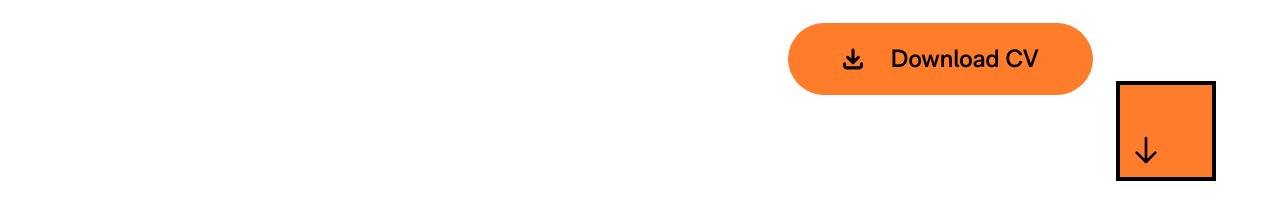
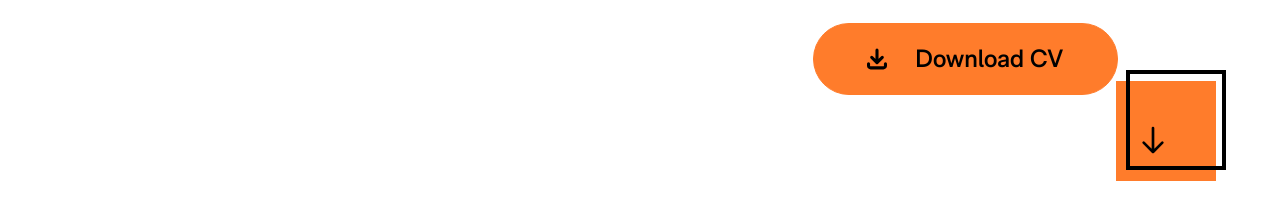
Before and after one commit to ahtisham774/Rafia-Mehmood-Portfolio, a Next.js app: page / in a window 1280 px wide. Shown: the part 595-800 px from the top of the page. Built offline with nearby package versions, Linux system fonts and the light colour scheme.

Commit message:
quick fix

```diff
--- a/src/app/layout.tsx
+++ b/src/app/layout.tsx
@@ -1,62 +1,34 @@
-// File: src/app/layout.tsx
+import type { Metadata } from "next";
+import { Lexend } from "next/font/google";
+import "./globals.css";
 
-import type { Metadata } from 'next';
-import localFont from 'next/font/local';
-import './globals.css';
-
-// 1. Put your downloaded Lexend .woff2 files in:
-//    public/fonts/lexend/Lexend-Regular.woff2
-//    public/fonts/lexend/Lexend-Bold.woff2
-
-const lexend = localFont({
-  src: [
-    {
-      path: '../public/fonts/lexend/Lexend-Regular.woff2',
-      weight: '400',
-      style: 'normal',
-    },
-    {
-      path: '../public/fonts/lexend/Lexend-Bold.woff2',
-      weight: '700',
-      style: 'normal',
-    },
-  ],
-  variable: '--font-lexend',
-  display: 'swap',
+// Load Lexend as the main font
+const lexend = Lexend({
+    subsets: ["latin"],
+    variable: "--font-lexend",
+    display: "swap",
 });
 
 export const metadata: Metadata = {
-  title: 'My Portfolio',
-  description: 'Created by Habib ur Rehman Zia',
+    title: "Create Next App",
+    description: "Generated by create next app",
 };
 
 export default function RootLayout({
                                        children,
-}: {
+                                   }: Readonly<{
     children: React.ReactNode;
-}) {
+}>) {
     return (
         <html lang="en" className={lexend.variable}>
-      <body className="antialiased relative">
-        {children}
-
-        {/* Download arrow button */}
-        <div className="fixed z-50 bottom-2 right-5 md:bottom-6 md:right-16 w-[50px] h-[50px] md:w-[100px] md:h-[100px] bg-[#FF7C2B] group cursor-pointer">
-          <div className="absolute inset-0 flex items-center justify-center transition-all duration-400 border-2 md:border-4 border-black group-hover:border-[#FF7C2B]">
-            <svg
-              xmlns="http://www.w3.org/2000/svg"
-              className="absolute left-[5px] bottom-[5px] md:left-[10px] md:bottom-[11px] w-6 h-6 md:w-8 md:h-8 text-black transition-all duration-300 group-hover:animate-bounce"
-              fill="none"
-              viewBox="0 0 24 24"
-              stroke="currentColor"
-            >
-              <path
-                strokeLinecap="round"
-                strokeLinejoin="round"
-                strokeWidth={2}
-                d="M19 14l-7 7m0 0l-7-7m7 7V3"
-              />
+        <body className="antialiased relative">{children}
+        <div className="block group cursor-pointer fixed z-50 md:bottom-6 bottom-2 md:right-16 right-5 md:h-[100px] w-[50px] h-[50px] md:w-[100px] bg-[#FF7C2B]">
+            <div className="relative">
+                <div className="absolute md:-top-[11px] md:left-[10px] -top-[7px] left-[5px] group-hover:top-0 group-hover:left-0 transition-all duration-400 inset-0 flex items-center justify-center md:border-4 border-2 border-black group-hover:border-[#FF7C2B] group-hover:border-5 md:h-[100px] w-[50px] h-[50px] md:w-[100px]">
+                    <svg xmlns="http://www.w3.org/2000/svg" className="md:h-8 md:w-8 w-6 h-6 text-black group-hover:animate-bounce transition-all duration-300 absolute left-[7px] bottom-[10px]" fill="none" viewBox="0 0 24 24" stroke="currentColor">
+                        <path strokeLinecap="round" strokeLinejoin="round" strokeWidth={2} d="M19 14l-7 7m0 0l-7-7m7 7V3" />
                     </svg>
+                </div>
             </div>
         </div>
         </body>
```
Lines whose indentation alone changed are shown as unchanged.
